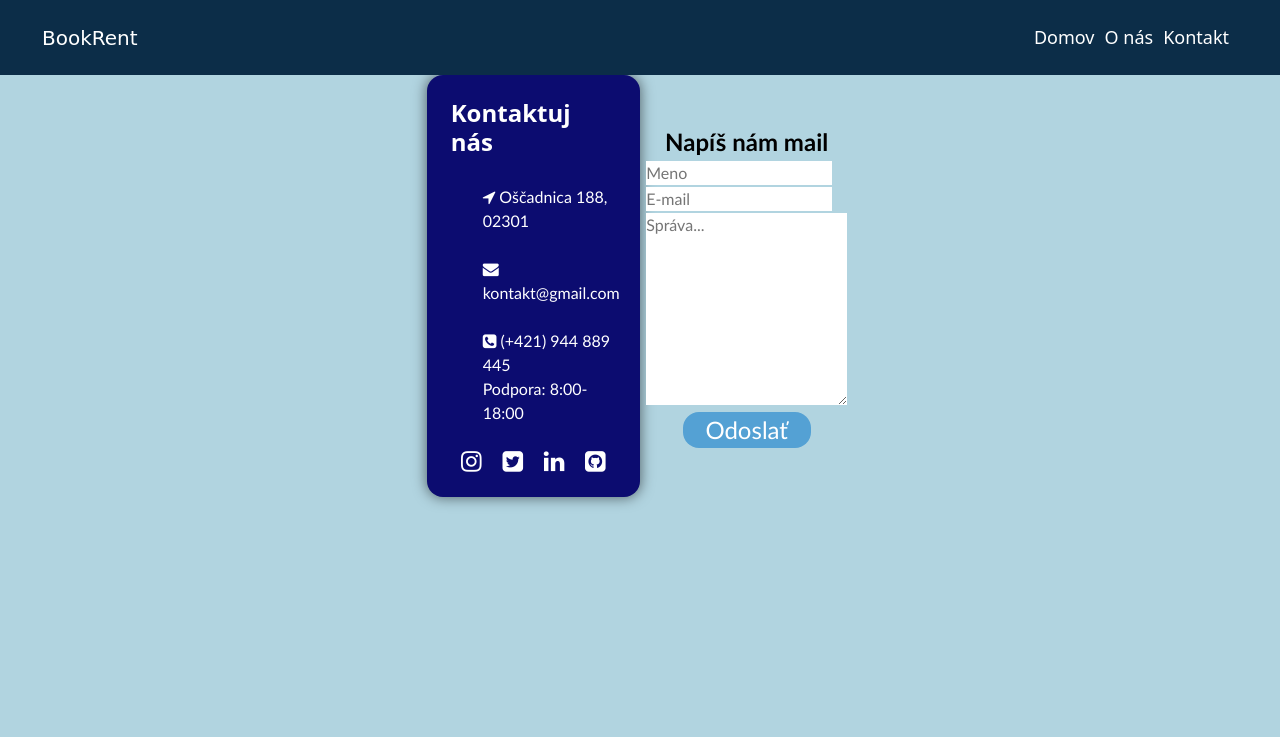
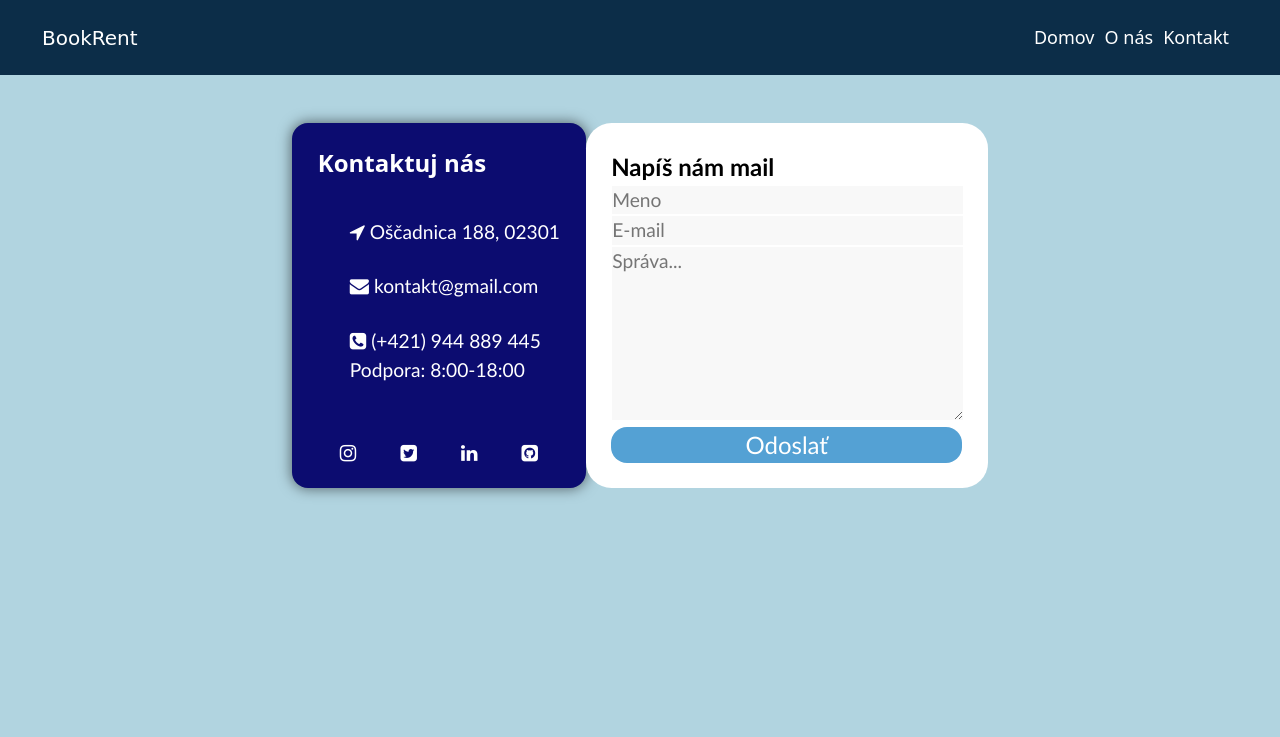
Before and after one commit to PeterKulas/VAII_Semestr-lnaPr, a PHP site: page /html/kontakt.html in a window 1280 px wide. Shown: the top 737 px of the page. Run offline with PHP 8.4, Linux system fonts and the light colour scheme; some libraries are stand-ins or nearby versions.

Commit message:
Prerobeny kontakt.html

```diff
--- a/Checkpoint1/css/kontakt.css
+++ b/Checkpoint1/css/kontakt.css
@@ -1,3 +1,9 @@
+.main-container {
+  display: flex;
+  justify-content: center;
+}
+
+/***** Contact information *****/
 .contact-info {
   display: flex;
   flex-direction: column;
@@ -6,6 +12,7 @@
   box-shadow: 0px 0px 13px 1px rgba(0, 0, 0, 0.5);
   border-radius: 1rem;
   color: white;
+  padding: 2vw;
 }
 
 .contact-info ul {
@@ -13,48 +20,26 @@
   font-family: "Gill Sans", "Gill Sans MT", Calibri, "Trebuchet MS", sans-serif;
 }
 .contact-info h4 {
-  margin-bottom: 1.8rem;
+  margin-bottom: 1.8vw;
   font-weight: bold;
 }
 .contact-info li {
-  margin-bottom: 1.5rem;
-  font-size: 100%;
+  margin-bottom: 2vw;
+  font-size: 120%;
 }
 
 .ci-footer {
   display: flex;
   justify-content: space-around;
-  font-size: 3vh;
+  font-size: 120%;
 }
 
 .ci-footer i {
   cursor: pointer;
 }
 
-.contact-form {
-  display: flex;
-  flex-direction: column;
-  font-family: "Gill Sans", "Gill Sans MT", Calibri, "Trebuchet MS", sans-serif;
-  /* background-color: white; */
-  border-radius: 2vw;
-}
-
-.contact-form span {
-  color: black;
-  font-size: 150%;
-  font-weight: bold;
-}
-
-.contact-form input,
-.contact-form textarea {
-  font-size: 100%;
-  color: #aaa9a9;
-  border: none;
-  margin: 1px;
-}
-
 .contact-btn {
-  width: 10vw;
+  width: 100%;
   background-color: #54a1d4;
   color: white;
   border: none;
@@ -67,3 +52,35 @@
   cursor: pointer;
   background-color: rgb(12, 12, 112);
 }
+
+/***** Form *****/
+.contact-form {
+  display: flex;
+  flex-direction: column;
+  font-family: "Gill Sans", "Gill Sans MT", Calibri, "Trebuchet MS", sans-serif;
+  background-color: white;
+  border-radius: 2vw;
+  padding: 2vw;
+}
+
+.contact-form span {
+  color: black;
+  font-size: 150%;
+  font-weight: bold;
+}
+
+.contact-form input,
+.contact-form textarea {
+  width: 100%;
+  font-size: 120%;
+  background-color: #f8f8f8;
+  border: none;
+  margin: 1px;
+}
+
+@media only screen and (max-width: 800px) {
+  .main-container {
+    flex-direction: column;
+    align-items: center;
+  }
+}
--- a/Checkpoint1/html/kontakt.html
+++ b/Checkpoint1/html/kontakt.html
@@ -19,7 +19,7 @@
 </head>
 
 <body>
-    <div class="container-fluid main-container g-0 ">
+    <div class="container-fluid g-0 ">
         <div class="row g-0">
             <div class=" col-sm-12 g-0">
                 <nav class="navbar navbar-expand-lg">
@@ -42,9 +42,9 @@
             </div>
         </div>
 
-        <div class="row justify-content-center align-items-center g-0 ">
-            <div class="col-xl-2 contact-info p-4 g-0">
-                <div>
+        <div class="row mt-5 g-0">
+            <div class="main-container">
+                <div class="contact-info">
                     <h4>Kontaktuj nás</h4>
                     <ul>
                         <li><i class="fa fa-location-arrow"></i>
@@ -58,25 +58,24 @@
                             <p>Podpora: 8:00-18:00</p>
                         </li>
                     </ul>
+
+                    <div class="ci-footer">
+                        <i class="fa fa-instagram"></i>
+                        <i class="fa fa-twitter-square"></i>
+                        <i class="fa fa-linkedin"></i>
+                        <i class="fa fa-github-square"></i>
+                    </div>
                 </div>
-                <div class="ci-footer">
-                    <i class="fa fa-instagram"></i>
-                    <i class="fa fa-twitter-square"></i>
-                    <i class="fa fa-linkedin"></i>
-                    <i class="fa fa-github-square"></i>
+                <div class="contact-form">
+                    <span>Napíš nám mail</span>
+                    <form name="form">
+                        <input type="text" id="fname" name="fname" placeholder="Meno"><br>
+                        <input type="text" id="fmail" name="fmail" placeholder="E-mail"><br>
+                        <textarea rows="6" cols="30" name="fTextArea" form="contact-form"
+                            placeholder='Správa...'></textarea>
+                    </form>
+                    <button type="submit" class="contact-btn">Odoslať</button>
                 </div>
-
-            </div>
-
-            <div class="col-xl-2 align-items-center justify-content-center contact-form g-0 ">
-                <span>Napíš nám mail</span>
-                <form name="form">
-                    <input type="text" id="fname" name="fname" placeholder="Meno"><br>
-                    <input type="text" id="fmail" name="fmail" placeholder="E-mail"><br>
-                    <textarea rows="8" cols="20" name="fTextArea" form="contact-form"
-                        placeholder='Správa...'></textarea>
-                </form>
-                <button type="submit" class="contact-btn">Odoslať</button>
             </div>
         </div>
 
@@ -87,63 +86,6 @@
         </div>
     </div>
 
-    <!-- <div class="about">
-        <nav class="navbar navbar-expand-sm">
-            <div class="container-fluid">
-                <span>BookRent</span>
-                <ul class="navbar-nav">
-                    <li class="nav-item">
-                        Domov
-                    </li>
-                    <li class="nav-item">
-                        O nas
-                    </li>
-                    <li class="nav-item">
-                        Kontakt
-                    </li>
-                </ul>
-            </div>
-        </nav>
-
-        <div class="contact-container">
-            <div class="contact-form-container">
-                <div class="white-space"></div>
-                <div class="contact-form">
-                    <span>Napíš nám mail</span>
-                    <form name="form">
-                        <input type="text" id="fname" name="fname" placeholder="Meno"><br>
-                        <input type="text" id="fmail" name="fmail" placeholder="E-mail"><br>
-                        <textarea rows="8" cols="20" name="fTextArea" form="contact-form"
-                            placeholder='Správa...'></textarea>
-                        <button type="submit" class="contact-btn">Odoslať</button>
-                    </form>
-                </div>
-            </div>
-
-            <div class="contact-info">
-                <h4>Kontaktuj nás</h4>
-                <ul>
-                    <li><i class="fa fa-location-arrow"></i>
-                        <span>Oščadnica 188, 02301</span>
-                    </li>
-                    <li><i class="fa fa-envelope"></i>
-                        <span>kontakt@gmail.com</span>
-                    </li>
-                    <li><i class="fa fa-phone-square"></i>
-                        <span>(+421) 944 889 445</span>
-                        <p>Podpora: 8:00-18:00</p>
-                    </li>
-                </ul>
-
-                <div class="ci-footer">
-                    <i class="fa fa-instagram"></i>
-                    <i class="fa fa-twitter-square"></i>
-                    <i class="fa fa-linkedin"></i>
-                    <i class="fa fa-github-square"></i>
-                </div>
-            </div>
-        </div>
-    </div> -->
 </body>
 
 </html>
```
